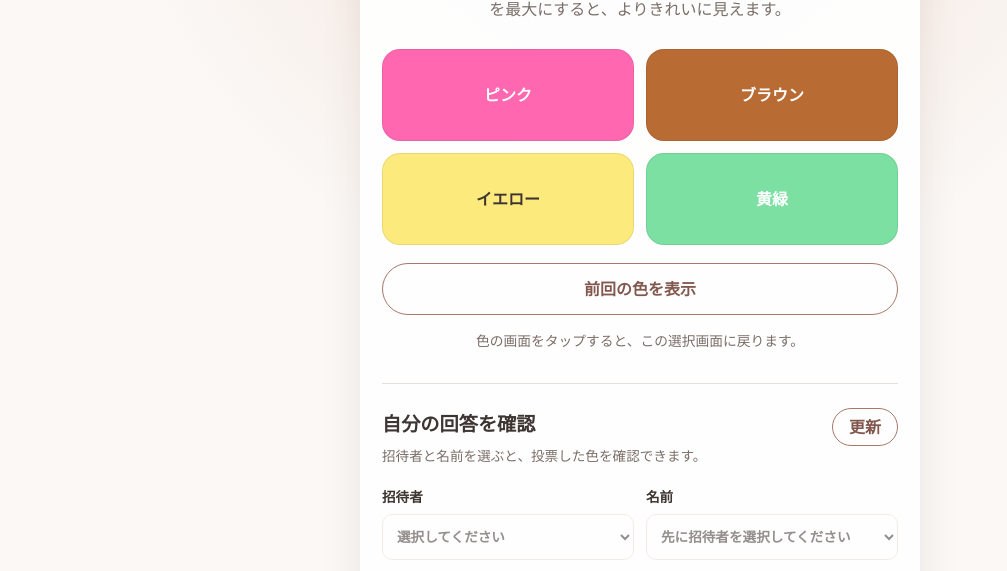
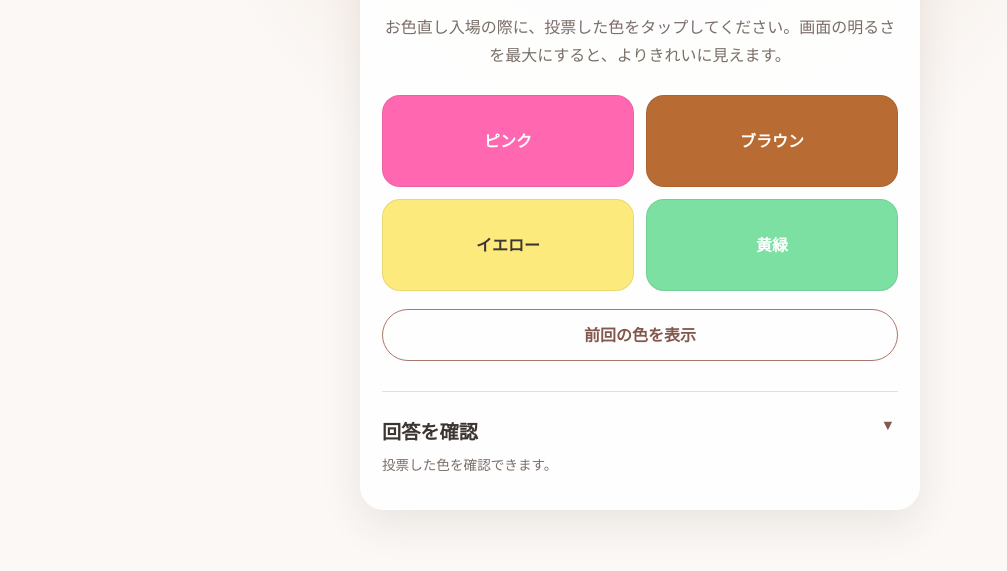
Before and after one commit to yokoyamafukagawawedding-commits/WeddingWebPage, a plain HTML site: page light.html in a window 1280 px wide. Shown: the part 220-791 px from the top of the page, without its empty margins (0-1007 px from the left). Drawn offline with Linux system fonts and the light colour scheme.

Commit message:
回答確認画面を修正

```diff
--- a/light.html
+++ b/light.html
@@ -18,16 +18,17 @@
       <div class="color-grid" id="colorGrid"></div>
 
       <button class="button outline full" id="lastColorButton" hidden>前回の色を表示</button>
-      <p class="light-note">色の画面をタップすると、この選択画面に戻ります。</p>
+      <!-- <p class="light-note">色の画面をタップすると、この選択画面に戻ります。</p> -->
 
-      <section class="my-answer" aria-labelledby="myAnswerTitle">
-        <div class="my-answer__heading">
-          <div>
-            <h2 id="myAnswerTitle">自分の回答を確認</h2>
-            <p>招待者と名前を選ぶと、投票した色を確認できます。</p>
-          </div>
-          <button class="button outline update-button" id="refreshAnswersButton" type="button">更新</button>
-        </div>
+      <section class="my-answer" id="myAnswer" aria-labelledby="myAnswerTitle">
+        <button class="my-answer__heading" id="myAnswerToggle" type="button" aria-expanded="false" aria-controls="myAnswerContent">
+          <span class="my-answer__heading-copy">
+            <span class="my-answer__title" id="myAnswerTitle">回答を確認</span>
+            <span class="my-answer__description">投票した色を確認できます。</span>
+          </span>
+          <span class="my-answer-toggle" aria-hidden="true">▼</span>
+        </button>
+        <div class="my-answer__content" id="myAnswerContent" hidden>
         <div class="my-answer__fields">
           <label>招待者
             <select id="sideSelect" disabled>
@@ -44,6 +45,8 @@
         </div>
         <p id="answerStatus" class="answer-status" aria-live="polite">回答データを取得しています。</p>
         <div id="myAnswerResult" class="my-answer__result" hidden></div>
+        <button class="button outline update-button" id="refreshAnswersButtonSecondary" type="button">更新</button>
+        </div>
       </section>
     </div>
   </main>
--- a/light.js
+++ b/light.js
@@ -5,9 +5,11 @@
   const menu = document.getElementById("lightMenu");
   const screen = document.getElementById("colorScreen");
   const lastButton = document.getElementById("lastColorButton");
+  const myAnswerToggle = document.getElementById("myAnswerToggle");
+  const myAnswer = document.getElementById("myAnswerContent");
   const sideSelect = document.getElementById("sideSelect");
   const nameSelect = document.getElementById("nameSelect");
-  const refreshAnswersButton = document.getElementById("refreshAnswersButton");
+  const refreshAnswersButton = document.getElementById("refreshAnswersButtonSecondary");
   const answerStatus = document.getElementById("answerStatus");
   const myAnswerResult = document.getElementById("myAnswerResult");
   const ANSWER_SELECTION_KEY = "weddingAnswerSelection";
@@ -232,5 +234,10 @@
     showMyAnswer();
   });
   refreshAnswersButton.addEventListener("click", fetchAnswers);
+  myAnswerToggle.addEventListener("click", () => {
+    const willOpen = myAnswer.hidden;
+    myAnswer.hidden = !willOpen;
+    myAnswerToggle.setAttribute("aria-expanded", String(willOpen));
+  });
   fetchAnswers();
 })();
--- a/style.css
+++ b/style.css
@@ -248,10 +248,36 @@ footer .small { opacity: .7; font-size: .86rem; margin-top: 6px; }
 }
 .light-note { font-size: .86rem; margin-bottom: 0; }
 .my-answer { margin-top: 30px; padding-top: 24px; border-top: 1px solid var(--line); text-align: left; }
-.my-answer__heading { display: flex; justify-content: space-between; align-items: start; gap: 14px; }
-.my-answer h2 { margin: 0; font-family: "Noto Serif JP", serif; font-size: 1.2rem; }
-.my-answer__heading p { margin: 4px 0 0; color: var(--muted); font-size: .85rem; line-height: 1.6; }
-.update-button { min-height: 38px; padding: 0 16px; flex: 0 0 auto; }
+.my-answer__heading {
+  display: flex;
+  width: 100%;
+  align-items: start;
+  justify-content: space-between;
+  gap: 14px;
+  padding: 0;
+  border: 0;
+  color: inherit;
+  background: transparent;
+  font: inherit;
+  text-align: left;
+  cursor: pointer;
+}
+.my-answer__heading-copy { display: grid; gap: 4px; }
+.my-answer__title { font-family: "Noto Serif JP", serif; font-size: 1.2rem; font-weight: 700; }
+.my-answer__description { color: var(--muted); font-size: .85rem; line-height: 1.6; }
+.my-answer-toggle {
+  display: block;
+  min-width: 1.2em;
+  padding: 2px 0 0;
+  color: var(--accent-dark);
+  font-size: .9rem;
+  line-height: 1;
+}
+.my-answer__heading[aria-expanded="true"] .my-answer-toggle { transform: none; }
+.my-answer__heading[aria-expanded="true"] .my-answer-toggle { font-size: 0; }
+.my-answer__heading[aria-expanded="true"] .my-answer-toggle::after { content: "▲"; font-size: .9rem; }
+.my-answer__content { margin-top: 18px; }
+.update-button { min-height: 40px; margin-top: 16px; padding: 0 16px; }
 .my-answer__fields { display: grid; grid-template-columns: repeat(2, minmax(0, 1fr)); gap: 12px; margin-top: 18px; }
 .my-answer label { display: grid; gap: 5px; font-size: .85rem; font-weight: 700; }
 .my-answer select { width: 100%; min-height: 46px; padding: 8px 10px; border: 1px solid var(--line); border-radius: 10px; color: var(--ink); background: #fff; font: inherit; }
```
